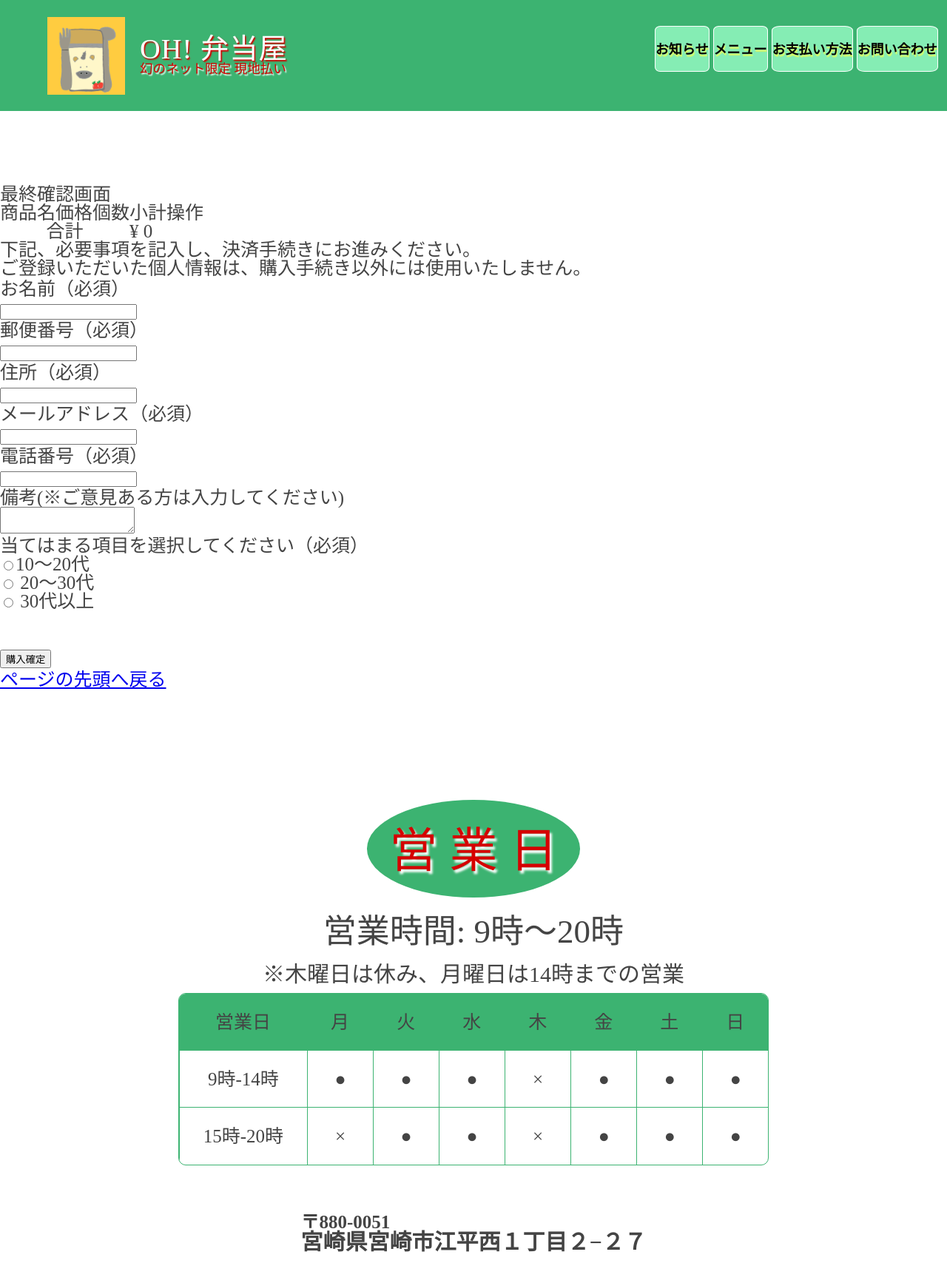
After one commit to michikofujita/oh-bento, a PHP site: page /cart.php in a window 1280 px wide. The commit adds this page. Shown: the top 1711 px of the page at 74% size. Run offline with PHP 8.4, Linux system fonts and the light colour scheme; some libraries are stand-ins or nearby versions.

Commit message:
カート

```diff
--- /dev/null
+++ b/cart.php
@@ -0,0 +1,181 @@
+<?php require 'header.php'; ?>
+<?php require 'menu.php'; ?>
+
+<?php
+session_start();
+
+$delete_name = isset($_POST['delete_name']) ? htmlspecialchars($_POST['delete_name'], ENT_QUOTES, 'utf-8') : '';
+
+if ($delete_name != '')
+    unset($_SESSION['products'][$delete_name]);
+
+$name = isset($_POST['name']) ? htmlspecialchars($_POST['name'], ENT_QUOTES, 'utf-8') : '';
+$price = isset($_POST['price']) ? htmlspecialchars($_POST['price'], ENT_QUOTES, 'utf-8') : '';
+$count = isset($_POST['count']) ? htmlspecialchars($_POST['count'], ENT_QUOTES, 'utf-8') : '';
+
+//もし、sessionにproductsがあったら
+if (isset($_SESSION['products'])) {
+    //$_SESSION['products']を$productsという変数にいれる
+    $products = $_SESSION['products'];
+    //$productsをforeachで回し、キー(商品名)と値（金額・個数）取得
+    foreach ($products as $key => $product) {
+        //もし、キーとPOSTで受け取った商品名が一致したら、
+        if ($key == $name) {
+            //既に商品がカートに入っているので、個数を足し算する
+            $count = (int) $count + (int) $product['count'];
+        }
+    }
+}
+
+
+//配列に入れるには、$name,$count,$priceの値が取得できていることが前提なのでif文で空のデータを排除する
+if ($name != '' && $count != '' && $price != '') {
+    $_SESSION['products'][$name] = [
+        'count' => $count,
+        'price' => $price
+    ];
+}
+$products = isset($_SESSION['products']) ? $_SESSION['products'] : [];
+
+
+//合計の初期値は0
+$total = 0;
+
+
+foreach ($products as $name => $product) {
+    //各商品の小計を取得
+    $subtotal = (int) $product['price'] * (int) $product['count'];
+    //各商品の小計を$totalに足す
+    $total += $subtotal;
+}
+
+
+
+// if(isset($products)){
+//        foreach($products as $key => $product){
+//            echo $key;      //商品名
+//            echo "<br>";
+//            echo $product['count'];  //商品の個数
+//            echo "<br>";
+//            echo $product['price']; //商品の金額
+//            echo "<br>";
+//        }
+//    }
+
+?>
+
+<!DOCTYPE html>
+<html lang="ja">
+
+<body id="concept">
+    <header id="top">
+        <h1>最終確認画面</h1>
+    </header>
+
+    <main>
+
+        <div class="wrapper last-wrapper">
+
+            <div class="cartlist">
+                <table class="cart-table">
+                    <thead>
+                        <tr>
+                            <th>商品名</th>
+                            <th>価格</th>
+                            <th>個数</th>
+                            <th>小計</th>
+                            <th>操作</th>
+                        </tr>
+                    </thead>
+                    <tbody>
+                        <?php foreach ($products as $name => $product): ?>
+                            <tr>
+                               <td label="商品名：">バナナ</td>
+                                <td label="価格：" class="text-right">¥500</td>
+                   <td label="個数：" class="text-right">2</td>
+                   <td label="小計：" class="text-right">¥1,000</td>
+                                <td label="商品名：">
+                                    <?php echo $name; ?>
+                                </td>
+                                <td label="価格：" class="text-right">¥
+                                    <?php echo $product['price']; ?>
+                                </td>
+                                <td label="個数：" class="text-right">
+                                    <?php echo $product['count']; ?>
+                                </td>
+                                <td label="小計：" class="text-right">¥
+                                    <?php echo $product['price'] * $product['count']; ?>
+                                </td>
+                                <td>
+                                    <form action="cart.php" method="post">
+                                        <input type="hidden" name="delete_name" value="<?php echo $name; ?>">
+                                        <!-- <button type="button" class="btn btn-red">削除</button> -->
+                                        <button type="submit" class="btn btn-red">削除</button>
+                                    </form>
+                                </td>
+                            </tr>
+                        <?php endforeach; ?>
+
+                        <tr class="total">
+                            <th colspan="3">合計</th>
+                            <td colspan="2">¥
+                                <?php echo $total; ?>
+                            </td>
+                            <!-- <td colspan="2">0</td> -->
+                        </tr>
+
+                    </tbody>
+                </table>
+
+
+            </div>
+        </div>
+
+        <ul class="confirm">
+            <li>下記、必要事項を記入し、決済手続きにお進みください。<br>
+                ご登録いただいた個人情報は、購入手続き以外には使用いたしません。</li>
+        </ul>
+
+        <form action="#" class="delivery">
+            <p><label>お名前（必須）<br>
+                    <input type="text" name="name" required></label></p>
+            <p><label>郵便番号（必須）<br>
+                    <input type="text" name="number" required></label></p>
+            <p><label>住所（必須）<br>
+                    <input type="text" name="address" required></label></p>
+            <p><label>メールアドレス（必須）<br>
+                    <input type="email" name="mail" required></label></p>
+            <p><label>電話番号（必須）<br>
+                    <input type="tel" name="tel" required></label></p>
+            <p><label>備考(※ご意見ある方は入力してください)<br>
+                    <textarea name="comment"></textarea></label></p>
+            <p class="kessaihouhou">当てはまる項目を選択してください（必須）
+                <div class="creditkessai"><input type="radio" name="q1" value="クレジット決済">10～20代</div>
+                <div class="convenikessai"><input type="radio" name="q1" value="コンビニ決済"> 20～30代</div>
+                <div class="convenikessai"><input type="radio" name="q1" value="コンビニ決済"> 30代以上</div>
+            </p>
+            <div class="book" style="margin-top: 50px;">
+            <button class="credit" onclick="location.href='credit.html'">購入確定</button>
+            </div>
+        </form>
+
+    </main>
+    <footer>
+        <p id="pagetop"><a href="#top">ページの先頭へ戻る</a></p>
+    </footer>
+    <script src="https://ajax.googleapis.com/ajax/libs/jquery/3.2.1/jquery.min.js"></script>
+    <script>
+        $(function () {
+            // ハンバーガーメニューの動作
+            $('.toggle').click(function () {
+                $("header").toggleClass('open');
+                $(".sp-menu").slideToggle(500);
+            });
+        });
+    </script>
+</body>
+
+</html>
+
+<?php require 'address.php'; ?>
+<?php require 'footer.php'; ?>
--- a/cash.php
+++ b/cash.php
@@ -4,7 +4,7 @@
    <!-- 商品 -->
    <main id="cash">
       <h3>お支払い方法</h3>
-      <p class = "tyuui"><img src="images\image.png" alt=""width="350" height="150"></p>
+      <p class = "top"><img src="images\img01.png" alt=""width="350" height="150"></p>
       <p>以下は当店で利用可能なお支払い方法は、現金のみとなっております。</p>
       <p>ご不明点があれば、お気軽にお問い合わせください。</p>
    </main>
--- a/index.php
+++ b/index.php
@@ -2,7 +2,6 @@
 <?php require 'menu.php'; ?>
 
    <!-- 商品 -->
-
  <?php //require 'product.php'; ?>
 
    <!-- 商品 -->
```
